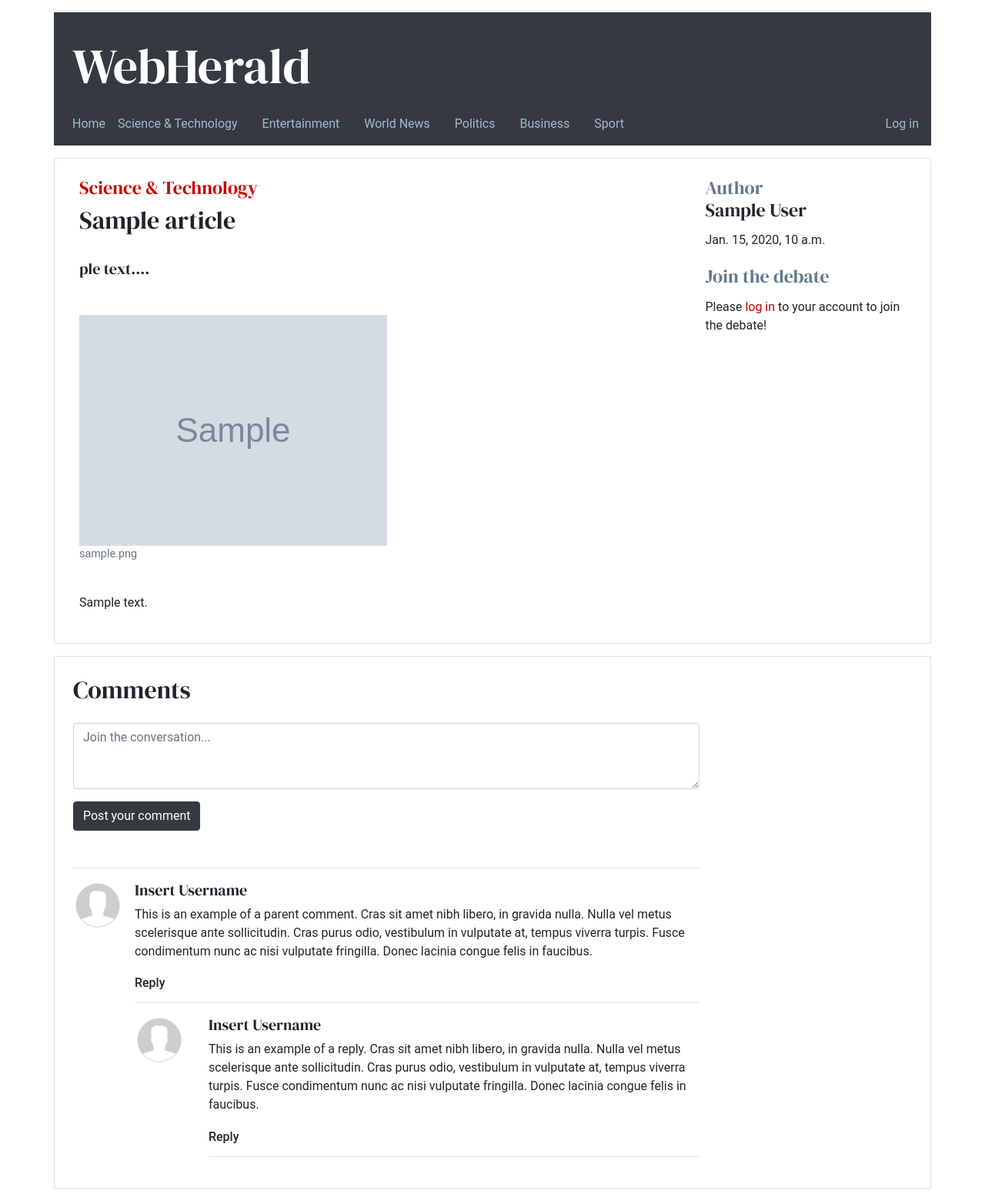
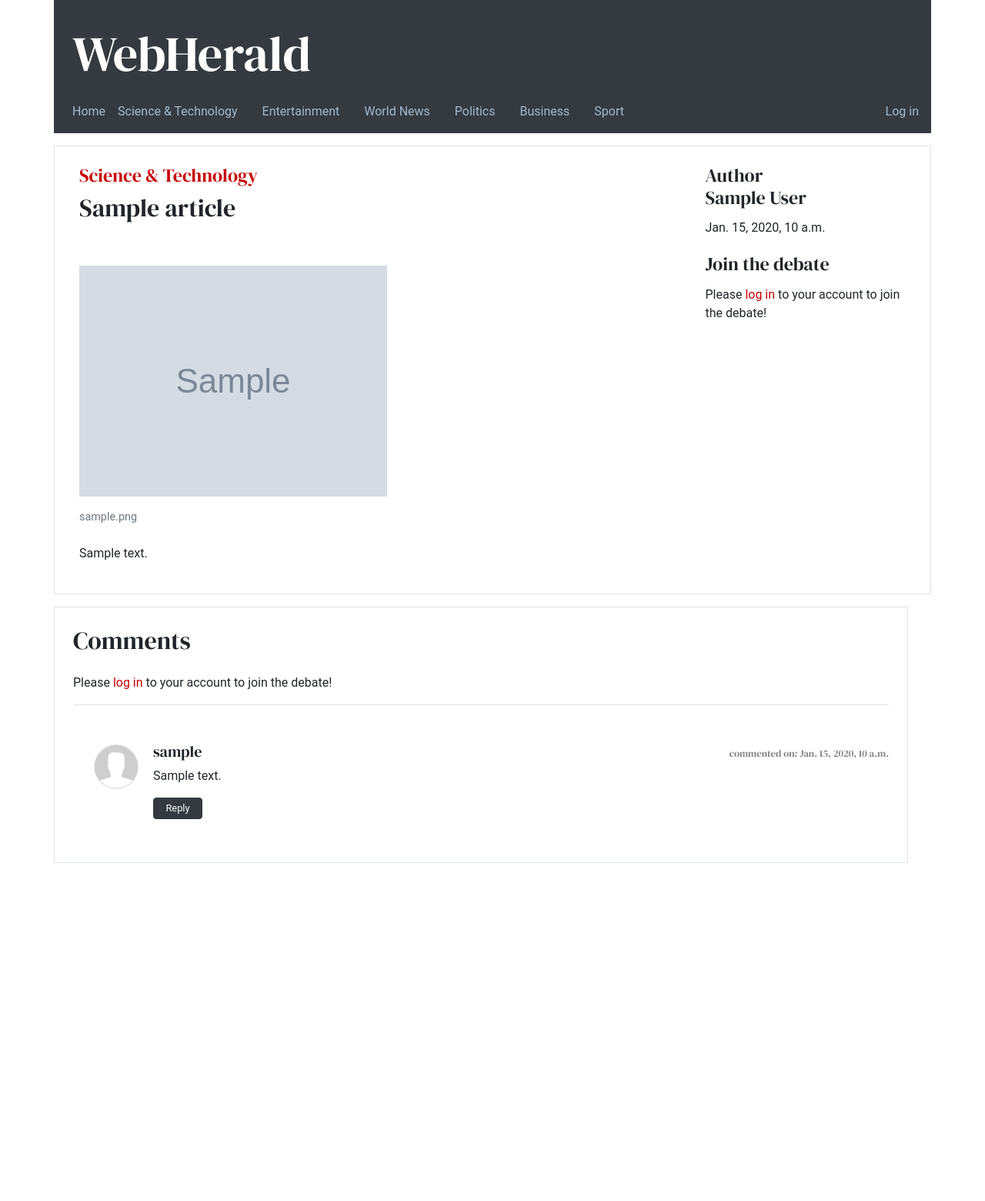
Before and after one commit to First-Derivative/WebHerald, a Django app: page /article/1 in a window 1280 px wide. Shown: the whole page at 77% size. After the commit the page ends 1121 px from the top, so only its background shows below. Run offline with Django 3.2, Linux system fonts and the light colour scheme; tables that the repository leaves empty hold one stand-in row (values such as "Sample post"); grey boxes marked "Sample" are stand-in pictures; some web fonts are replaced.

Commit message:
Update comments for display

```diff
--- a/main/models.py
+++ b/main/models.py
@@ -99,30 +99,29 @@
 class Comments(models.Model):
     '''
     Class that implements the associative entity 'Comments'. Intended to keep track
-    of which User posted what comment_content on which Article. Furthermore a comment foreign key
+    of which User posted what content on which Article. Furthermore a comment foreign key
     may be held in order to discern if a comment is a reply to a parent comment or a general for
     an Article.
     '''
     article = models.ForeignKey(Article, on_delete=models.CASCADE, null=True)
     user = models.ForeignKey(Account, on_delete=models.CASCADE, null=True)
-    comment_content = models.CharField(max_length=300)
+    content = models.CharField(max_length=300)
     timestamp = models.DateTimeField(verbose_name='Commented On', auto_now=True) # verbose_name acts as a more legible alias for the field name. auto_now means that if the date value is not given upon object creation then if you save said object it will automatically take the current date and time as the value upon Model.save().
-    parent_comment = models.ForeignKey('Comments', blank=True, null=True, on_delete=models.CASCADE)
+    parent_comment = models.ForeignKey('self', blank=True, null=True, on_delete=models.CASCADE, related_name='child_comments')
 
     @property
-    def hasParent(self):
-        if parent_comment:
+    def isChild(self):
+        if self.parent_comment:
             return True
         return False
 
     def __len__(self):
-        return len(self.comment_content)
+        return len(self.content)
 
     def __str__(self):
-        output = " '%s', written by: user on article: %s".format(self.comment_content, self.article)
-        if(self.hasParent):
-            parent = "user"
-            output = " '%s', written by: user, reply to: %s".format(self.comment_content, parent)
+        output = " '{0}', written by: {1} on article: {2}".format(self.content, self.user.username, self.article.id)
+        if(self.isChild):
+            output = " '{0}', written by: {1}, reply to: {2}".format(self.content, self.user.username,self.parent_comment.id)
         return output
 
     class Meta:
--- a/main/static/main/styles/main.css
+++ b/main/static/main/styles/main.css
@@ -7,15 +7,13 @@
   font-family: 'Roboto', sans-serif;
 }
 
-h1, h2, h3, h4, h5 {
+h1, h2, h3, h4, h5, h6 {
   font-family: 'DM Serif Display', serif;
 }
 
-.heading_light {
-  color: #64788C;
-}
+.target{cursor:pointer;}
 
-.target{cursor:pointer;}
+.serif{ font-family: 'DM Serif Display', serif; }
 
 .no_borders{
   border: none !important;
@@ -68,13 +66,19 @@
   background-color: #343a40;
 }
 
+.figure-caption
+{
+  padding-top: 1rem;
+}
+
+
 /* END */
 
 /* CUSTOME STYLING */
 
 .card_comments:hover
 {
-  color: #f5eed9;
+  color: #c70000;
 }
 
 .article_card
@@ -83,13 +87,20 @@
   max-width: 50rem;
   height: 24rem;
   width: 15rem;
-  border-top: 1px solid #c70000;
-  border-bottom: 1px solid #c70000;
+  /* border-top: 0.rem solid #c70000; */
+  border-bottom: 0.1rem solid #c70000;
 }
 
 .article_card:hover
 {
-  border: 0.2rem solid white;
+  border: 0.1rem solid #c70000;
+}
+
+.article_card_container
+{
+  margin-top: 2rem;
+  padding: 1em;
+  border-bottom: 0.2rem solid #343a40;
 }
 
 .card_sub_title
@@ -115,12 +126,6 @@
   text-decoration: none;
 }
 
-.article_card_container
-{
-  margin-top: 2rem;
-  padding: 1em;
-  border-bottom: 0.2rem solid #343a40;
-}
 
 .card_title{color: #343a40;}
 .card_title:hover{color: #343a40;}
@@ -132,11 +137,6 @@
   color: #c70000;
 }
 
-.article_card_body
-{
-  position: relative;
-  background-color: #f5f5f5;
-}
 
 .card_footer
 {
@@ -163,6 +163,12 @@
   max-width: 100%;
 }
 
+.article_card_body
+{
+  position: relative;
+  background-color: #f5f5f5;
+}
+
 .article_image_wrapper
 {
   display: flex;
@@ -182,6 +188,7 @@
 div.article_image_container > img
 {
   justify-content: center;
+  /* border: 0.15rem solid #c70000; */
 }
 
 /* Log in / Register */
@@ -215,3 +222,59 @@
 }
 
 /* END */
+
+/* COMMENT STYLING */
+
+.comment_content
+{
+  margin-bottom: 0rem;
+}
+
+.comment_header
+{
+  display: flex;
+  flex-direction: row;
+  justify-content: space-between;
+  align-items: baseline;
+  width: 100%;
+}
+
+.comment_header > small
+{
+  color: grey;
+}
+
+.parent_comment
+{
+  display: flex;
+  flex-direction: column;
+  justify-content: flex-start;
+  margin-top: 0rem;
+}
+
+.parent_comment_wrapper
+{
+  padding-bottom: 1rem;
+}
+
+.child_comment_wrapper
+{
+  margin-left: 5rem;
+}
+
+.child_comment
+{
+  display: flex;
+  flex-direction: column;
+  justify-content: flex-start;
+  margin-top: 0rem;
+}
+
+.comment_reply_btn
+{
+  margin-top: 1rem;
+  width: 4rem;
+  padding-top: 0.2rem;
+  padding-bottom: 0.2rem;
+  font-size: 0.8rem;
+}
--- a/main/templates/main/article.html
+++ b/main/templates/main/article.html
@@ -7,21 +7,26 @@
 
 <div class="row border my-3 p-3" id="article_container">
 
-  <!-- Column 1 - Article body -->
+  <!-- Column 1 - Article -->
+
+  <!-- Article Header -->
   <div class="col-9 px-3 py-2 w-auto">
     <div class ="article_heading_wrapper article_heading">
       <div class="article_heading_container">
         <h4 class="category-header">{% if selected_category %}{{ selected_category }}{% endif %}</h4>
         <h2>{% block headline %}{{ article.title }}{% endblock %}</h2>
         <br>
+        {% comment 'excess_content '%}
         <h5>{% block sub %}{{ article.sub_title }}{% endblock %}</h5>
+        {% endcomment %}
       </div>
     </div>
 
     <!-- a litle white space -->
     <br>
 
-    <div class="article_image_wrapper pt-3">
+    <!-- Article Image Section -->
+    <div class="article_image_wrapper">
       <div class="article_image_container">
         <img src="{% static article.get_imageurl %}" class="img-fluid" alt="{{ article.image_caption }}">
         <figcaption class="figure-caption">{% block caption %}{{ article.image_caption }}{% endblock %}</figcaption>
@@ -31,7 +36,8 @@
     <!-- a litle white space -->
     <br>
 
-    <div class="article_text py-3">
+    <!-- Article Body -->
+    <div class="article_text pb-3">
       {% block text %}{{ article.content|safe }}{% endblock %}
     </div>
   </div>
@@ -54,56 +60,13 @@
       {% else %}
         <p>Please <a href="{% url 'login' %}">log in</a> to your account to join the debate!</p>
       {% endif %}
-
-    </div>
-
-</div>
-  </div>
-
-
-  <!-- Comments -->
-<div class="row border my-3 p-3 w-auto" id="comments_section">
-
-  <div class="col-9 p-2 width-auto">
-    <h2>Comments</h2>
-
-    <!-- Comment post form -->
-    <div class="post_comment py-3">
-      <form>
-        <div class="form-group">
-          <textarea name="comment" class="form-control" rows="3" placeholder="Join the conversation..."></textarea>
-        </div>
-        <button type="submit" class="btn btn-dark">Post your comment</button>
-      </form>
-  </div>
-
-    <hr>
-
-    <!-- Display comments -->
-    <div class="media">
-      <img src="{% static 'images/profile_pictures/empty-profile.jpg' %}" class="mr-3" alt="..." width="64px" height="64px">
-      <div class="media-body">
-        <h5 class="mt-0">Insert Username</h5>
-        This is an example of a parent comment. Cras sit amet nibh libero, in gravida nulla. Nulla vel metus scelerisque ante sollicitudin. Cras purus odio, vestibulum in vulputate at, tempus viverra turpis. Fusce condimentum nunc ac nisi vulputate fringilla. Donec lacinia congue felis in faucibus.
-        <h6><br>Reply</h6>
-        <hr>
-        <div class="media mt-3">
-          <a class="mr-3" href="#">
-            <img src="{% static 'images/profile_pictures/empty-profile.jpg' %}" class="mr-3" alt="..." width="64px" height="64px">
-          </a>
-          <div class="media-body">
-            <h5 class="mt-0">Insert Username</h5>
-            This is an example of a reply. Cras sit amet nibh libero, in gravida nulla. Nulla vel metus scelerisque ante sollicitudin. Cras purus odio, vestibulum in vulputate at, tempus viverra turpis. Fusce condimentum nunc ac nisi vulputate fringilla. Donec lacinia congue felis in faucibus.
-            <h6><br>Reply</h6>
-            <hr>
-          </div>
-        </div>
-      </div>
     </div>
 
   </div>
 
 </div>
+
+{% include 'main/article_comments.html' %}
 
 {% endblock content %}
 
--- /dev/null
+++ b/main/templates/main/article_comments.html
@@ -0,0 +1,85 @@
+{% load static %}
+
+<!-- Comments -->
+<div class="row border my-3 p-3 w-100" id="comments_section">
+
+  <div class="p-2 w-100" >
+    <h2>Comments</h2>
+
+    <!-- Comment post form -->
+    <div class="post_comment pt-3 w-auto" id="comment_post_wrapper">
+      {% if request.user.is_authenticated %}
+      <form id="new_comment_form">
+        <div class="form-group" >
+          <textarea name="comment" class="form-control" rows="3" placeholder="Join the conversation..."></textarea>
+        </div>
+        <button type="submit" class="btn btn-dark">Post your comment</button>
+      </form>
+      {% else %}
+        <div>
+          <p>Please <a href="{% url 'login' %}">log in</a> to your account to join the debate!</p>
+        </div>
+      {% endif %}
+    </div>
+
+    <hr>
+
+    <!-- Display comments -->
+    <div class="media mt-5" id="comments_display">
+
+      <div class="media-body ml-4">
+
+        {% if article_comments %}
+
+          {% for comment in article_comments %}
+
+              <!-- PARENT COMMENT -->
+              <div class="media parent_comment_wrapper">
+                <img src="{% static 'images/profile_pictures/empty-profile.jpg' %}" class="mr-3" alt="..." width="64px" height="64px">
+
+                <div class="media-body  parent_comment">
+                  <div class="comment_header mt-0 mb-2">
+                    <h5 class="mr-3 mb-0">{{comment.user.username}}</h5>
+                    <small class="serif"> commented on: {{comment.timestamp}}</small>
+
+                  </div>
+
+                  <p class="comment_content">{{comment.content}}</p>
+                  <button type="button" class="btn btn-dark comment_reply_btn">Reply</button>
+                </div>
+
+              </div>
+
+              {% for child_comment in comment.child_comments.all %}
+                <!--  CHILD COMMENTS  -->
+                <div class="media mb-5 child_comment_wrapper">
+                <img src="{% static 'images/profile_pictures/empty-profile.jpg' %}" class="mr-3" alt="..." width="64px" height="64px">
+
+                  <div class="media-body child_comment">
+                    <div class="comment_header mt-0 mb-2">
+                      <h5 class="mr-3 mb-0">{{child_comment.user.username}}</h5>
+                      <small class="serif"> commented on: {{child_comment.timestamp}}</small>
+                    </div>
+
+                    <p class="comment_content">{{child_comment.content}}</p>
+                    <button type="button" class="btn btn-dark comment_reply_btn">Reply</button>
+                  </div>
+
+                </div>
+              {% endfor %}
+          {% endfor %}
+
+        {% else %}
+
+          <div class="ml-3 pb-5" >
+            <h4>No comments yet! Be the first.</h4>
+          </div>
+
+        {% endif%}
+
+      </div>
+
+    </div>
+  </div>
+
+</div>
--- a/main/templates/main/base.html
+++ b/main/templates/main/base.html
@@ -23,7 +23,7 @@
 
     <!-- A header to be used across all the pages of the website -->
     <header>
-      <nav class="navbar navbar-expand-lg navbar-dark bg-dark nav_header_container container mt-3 pl-4 pb-0">
+      <nav class="navbar navbar-expand-lg navbar-dark bg-dark nav_header_container container mt-0 pl-4 pb-0">
         <h1 class="pt-4"><a href="{% url 'homepage' %}" class="pl-0" id="site_title">WebHerald</a></h1>
       </nav>
 
--- a/main/views.py
+++ b/main/views.py
@@ -1,5 +1,5 @@
 from django.shortcuts import render, redirect
-from .models import CategoryLabel, ArticleCategory, Article, Likes
+from .models import *
 from django.http import HttpResponse, JsonResponse
 from django.contrib.auth.decorators import login_required
 
@@ -32,10 +32,12 @@
 def getArticlePage(request, article_id):
     article = Article.objects.get(id=article_id)
     selected_category = ArticleCategory.objects.get(article=article)
+    comments = Comments.objects.filter(article=article)
+    comments = comments.filter(parent_comment=None)
 
-    print(selected_category)
     context = {
         'article': article,
+        'article_comments': comments,
         'selected_category': selected_category,
         'nav_categories': [category for category in CategoryLabel]
         }
```
Also changed, not shown: README.md.
